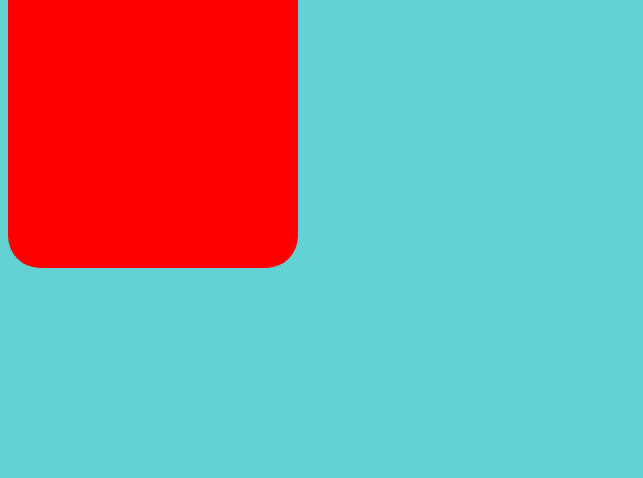
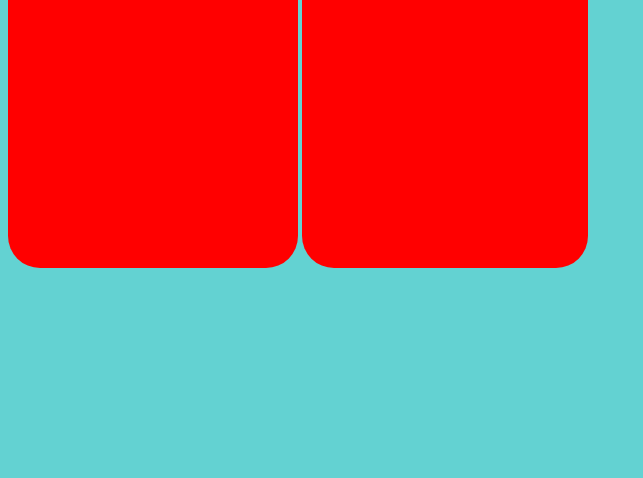
Before and after one commit to CoderKingMP/coderkingmp.github.com, a website: page index.html in a window 1280 px wide. Shown: the part 322-800 px from the top of the page, without its empty margins (0-643 px from the left). Drawn offline with Linux system fonts and the light colour scheme.

Commit message:
installed node and express

```diff
--- a/index.html
+++ b/index.html
@@ -9,5 +9,6 @@
     <h1 id="Title">Main Page</h1>
     <link rel="stylesheet" href="./index.css">
     <h1 id="Zombie" ><a href="https://coderkingmp.github.io/ZombieCubeEscape/index.html">Zombie Cube Escape</a> </h1>
+    <h1 id="Zombie" ><a href="https://coderkingmp.github.io/Multiplayer_Shooter/index.html">Multiplayer_Shooter</a> </h1>
 </body>
 </html>
--- /dev/null
+++ b/package.json
@@ -0,0 +1,5 @@
+{
+  "dependencies": {
+    "express": "4.18.2"
+  }
+}
```
Also changed, not shown: 1 other file.
